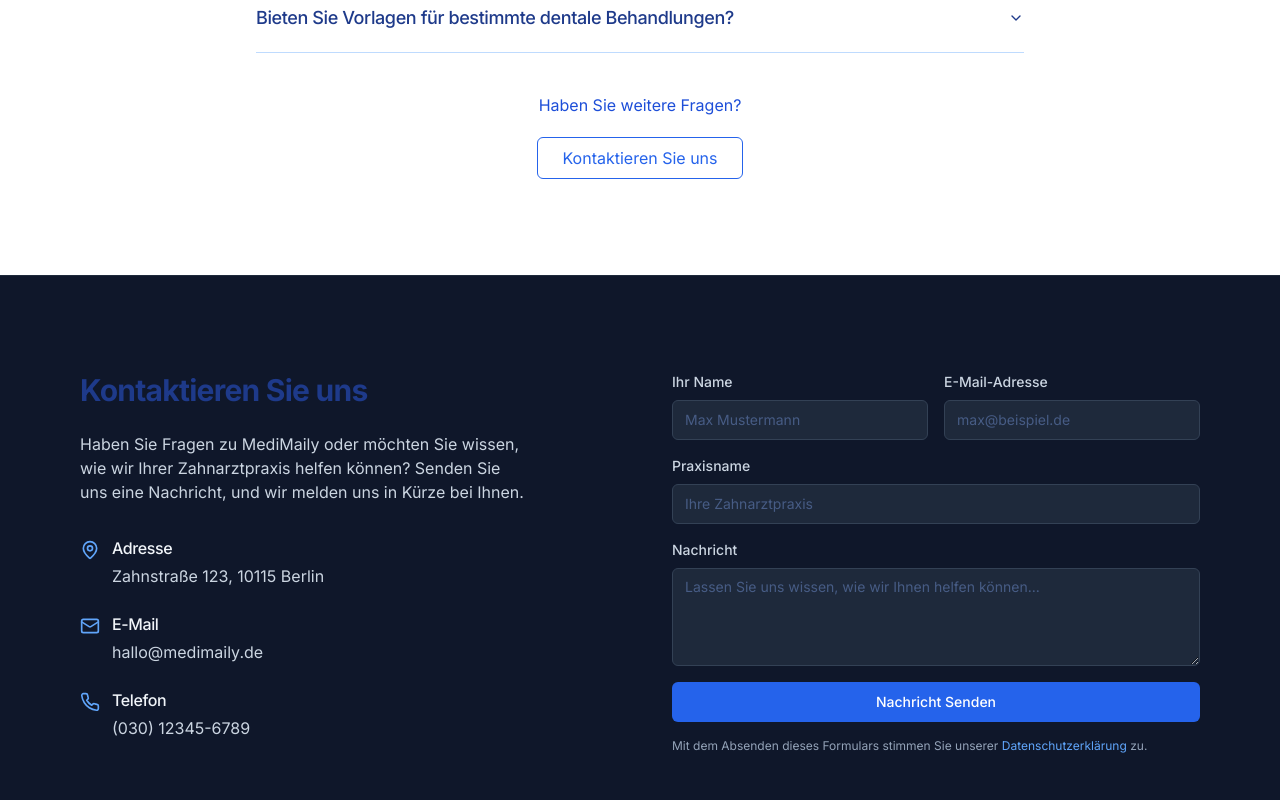
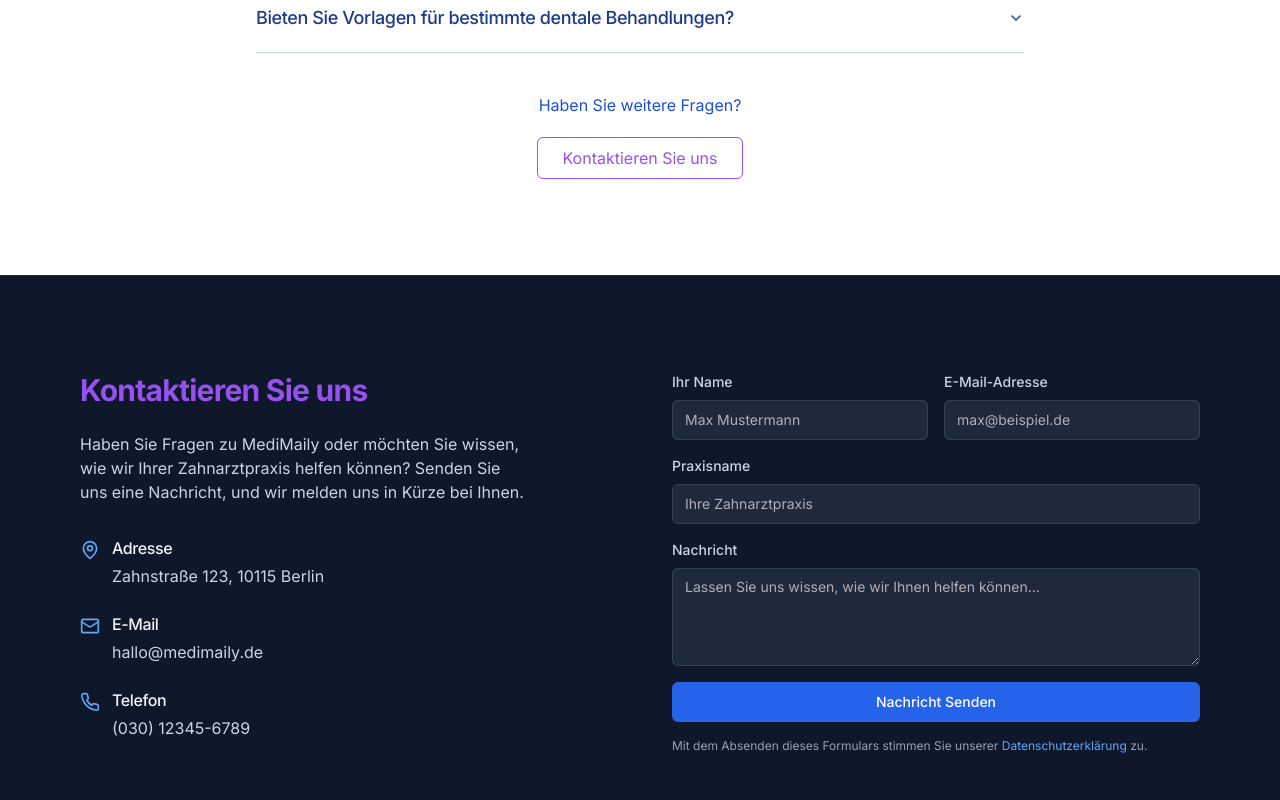
Before and after one commit to AkbBT46/medi-maily, a React (Vite) app: page / in a window 1280 px wide. Shown: the part 6780-7580 px from the top of the page. Built offline with nearby package versions, Linux system fonts and the light colour scheme.

Commit message:
Change theme to purple and black
Update color scheme to purple and black across the website.

```diff
--- a/src/index.css
+++ b/src/index.css
@@ -1,52 +1,45 @@
-
 @tailwind base;
 @tailwind components;
 @tailwind utilities;
 
 @layer base {
   :root {
-    --background: 0 0% 100%;
-    --foreground: 220 50% 15%;
+    --background: 266 41% 10%;             /* Sehr dunkles Lila/Schwarz */
+    --foreground: 0 0% 100%;               /* Weiß */
 
-    --card: 0 0% 100%;
-    --card-foreground: 220 50% 15%;
+    --card: 266 41% 12%;
+    --card-foreground: 0 0% 100%;
 
-    --popover: 0 0% 100%;
-    --popover-foreground: 220 50% 15%;
+    --popover: 266 40% 12%;
+    --popover-foreground: 0 0% 100%;
 
-    --primary: 220 100% 60%;
+    --primary: 266 84% 63%;                /* Lila */
     --primary-foreground: 0 0% 100%;
 
-    --secondary: 220 30% 96%;
-    --secondary-foreground: 220 50% 15%;
+    --secondary: 270 33% 21%;
+    --secondary-foreground: 0 0% 100%;
 
-    --muted: 220 30% 96%;
-    --muted-foreground: 220 30% 40%;
+    --muted: 266 25% 20%;
+    --muted-foreground: 266 5% 70%;
 
-    --accent: 220 30% 94%;
-    --accent-foreground: 220 50% 15%;
+    --accent: 265 75% 80%;
+    --accent-foreground: 266 50% 25%;
 
-    --destructive: 0 84% 60%;
+    --destructive: 348 71% 45%;
     --destructive-foreground: 0 0% 100%;
 
-    --border: 220 25% 88%;
-    --input: 220 25% 88%;
-    --ring: 220 80% 60%;
+    --border: 266 15% 28%;
+    --input: 266 15% 28%;
+    --ring: 266 84% 63%;
 
     --radius: 0.5rem;
   }
 
   .dark {
-    --background: 0 0% 100%;
-    --foreground: 220 50% 15%;
+    --background: 266 41% 8%;
+    --foreground: 0 0% 100%;
 
-    --card: 0 0% 100%;
-    --card-foreground: 220 50% 15%;
-
-    --popover: 0 0% 100%;
-    --popover-foreground: 220 50% 15%;
-
-    --primary: 220 100% 60%;
+    --primary: 266 84% 63%;     /* Lila */
     --primary-foreground: 0 0% 100%;
 
     --secondary: 220 30% 96%;
@@ -73,14 +66,14 @@
   }
 
   body {
-    @apply bg-white text-blue-900;
+    @apply bg-themeblack text-themewhite;
     font-family: 'Inter', sans-serif;
-    background: linear-gradient(135deg, #ffffff 0%, #f8fafc 100%);
+    background: linear-gradient(135deg, #1b082b 0%, #2d0d36 100%);
     min-height: 100vh;
   }
 
   h1, h2, h3, h4, h5, h6 {
-    @apply font-medium tracking-tight text-blue-900;
+    @apply font-medium tracking-tight text-primary;
   }
 
   .section-padding {
@@ -164,19 +157,19 @@
 
 @layer components {
   .btn-primary {
-    @apply bg-blue-600 hover:bg-blue-700 text-white py-2 px-6 rounded-md transition-all duration-300 transform hover:scale-105 hover:shadow-md;
+    @apply bg-primary hover:bg-purple-700 text-white py-2 px-6 rounded-md transition-all duration-300 transform hover:scale-105 hover:shadow-md;
   }
 
   .btn-outline {
-    @apply border border-blue-600 text-blue-600 hover:bg-blue-50 py-2 px-6 rounded-md transition-all duration-300 transform hover:scale-105 hover:shadow-md;
+    @apply border border-primary text-primary hover:bg-purple-900/20 py-2 px-6 rounded-md transition-all duration-300 transform hover:scale-105 hover:shadow-md;
   }
 
   .section-title {
-    @apply text-3xl md:text-4xl font-bold mb-4 text-blue-900;
+    @apply text-3xl md:text-4xl font-bold mb-4 text-primary;
   }
 
   .section-subtitle {
-    @apply text-lg md:text-xl text-blue-700 mb-12 max-w-2xl mx-auto;
+    @apply text-lg md:text-xl text-purple-200 mb-12 max-w-2xl mx-auto;
   }
 
   .card-hover {
--- a/tailwind.config.ts
+++ b/tailwind.config.ts
@@ -1,4 +1,3 @@
-
 import type { Config } from "tailwindcss";
 
 export default {
@@ -53,29 +52,21 @@ export default {
 					DEFAULT: 'hsl(var(--card))',
 					foreground: 'hsl(var(--card-foreground))'
 				},
-				sidebar: {
-					DEFAULT: 'hsl(var(--sidebar-background))',
-					foreground: 'hsl(var(--sidebar-foreground))',
-					primary: 'hsl(var(--sidebar-primary))',
-					'primary-foreground': 'hsl(var(--sidebar-primary-foreground))',
-					accent: 'hsl(var(--sidebar-accent))',
-					'accent-foreground': 'hsl(var(--sidebar-accent-foreground))',
-					border: 'hsl(var(--sidebar-border))',
-					ring: 'hsl(var(--sidebar-ring))'
-				},
-				// MediMaily custom colors - changed to orange palette
-				medimaily: {
-					50: '#fff7ed',
-					100: '#ffedd5',
-					200: '#fed7aa',
-					300: '#fdba74',
-					400: '#fb923c',
-					500: '#f97316',
-					600: '#ea580c',
-					700: '#c2410c',
-					800: '#9a3412',
-					900: '#7c2d12',
-					950: '#431407',
+				// Schwarz (Background) und Purple (lila) Palette als Theme
+				themeblack: "#0b0b12",
+				themewhite: "#ffffff",
+				lilapalette: {
+					50: "#faf5ff",
+					100: "#f3e8ff",
+					200: "#e9d5ff",
+					300: "#d8b4fe",
+					400: "#c084fc",
+					500: "#a21caf",
+					600: "#9333ea",
+					700: "#7e22ce",
+					800: "#6d28d9",
+					900: "#581c87",
+					950: "#3b0764"
 				},
 			},
 			borderRadius: {
```
